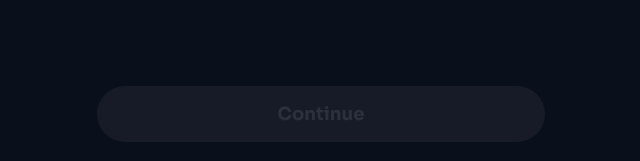
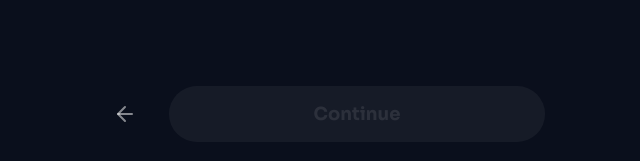
Before and after one commit to berrybrightson1/versery, a Next.js app: page / in a window 1280 px wide. Both pictures are taken after a click on the button "Enter Sanctuary". Shown: the part 523-684 px from the top of the page, without its empty margins (319-959 px from the left). Built offline with nearby package versions, Linux system fonts and the light colour scheme.

Commit message:
feat: add deep green success state and back buttons to onboarding

```diff
--- a/app/page.tsx
+++ b/app/page.tsx
@@ -28,7 +28,7 @@ const OnboardingScreen = () => {
     return <LandingPage onStart={() => setHasStarted(true)} />;
   }
 
-  return <OnboardingFlow onComplete={() => { }} />; // The flow updates the store directly
+  return <OnboardingFlow onComplete={() => { }} onBack={() => setHasStarted(false)} />; // The flow updates the store directly
 };
 
 export default function Dashboard() {
--- a/components/OnboardingFlow.tsx
+++ b/components/OnboardingFlow.tsx
@@ -11,9 +11,10 @@ import { useState } from "react";
 
 interface OnboardingFlowProps {
     onComplete: () => void;
+    onBack?: () => void;
 }
 
-export const OnboardingFlow = ({ onComplete }: OnboardingFlowProps) => {
+export const OnboardingFlow = ({ onComplete, onBack }: OnboardingFlowProps) => {
     const [step, setStep] = useState(0);
     const [name, setName] = useState("");
     const [church, setChurch] = useState("");
@@ -26,7 +27,11 @@ export const OnboardingFlow = ({ onComplete }: OnboardingFlowProps) => {
     };
 
     const handleBack = () => {
-        setStep(prev => prev - 1);
+        if (step === 0 && onBack) {
+            onBack();
+        } else {
+            setStep(prev => prev - 1);
+        }
     };
 
     const handleFinish = (isGuest = false) => {
@@ -98,8 +103,16 @@ export const OnboardingFlow = ({ onComplete }: OnboardingFlowProps) => {
                     exit={{ opacity: 0, x: -20 }}
                     className="text-center space-y-2"
                 >
-                    <div className="w-16 h-16 bg-white/5 rounded-2xl flex items-center justify-center mx-auto mb-6 border border-white/10">
-                        <currentStep.icon className="w-8 h-8 text-nova-gold" />
+                    <div className={cn(
+                        "w-16 h-16 rounded-2xl flex items-center justify-center mx-auto mb-6 border transition-colors duration-500",
+                        currentStep.id === 'confirm'
+                            ? "bg-emerald-900/80 border-emerald-500/50"
+                            : "bg-white/5 border-white/10"
+                    )}>
+                        <currentStep.icon className={cn(
+                            "w-8 h-8 transition-colors duration-500",
+                            currentStep.id === 'confirm' ? "text-emerald-400" : "text-nova-gold"
+                        )} />
                     </div>
                     <h2 className="text-3xl font-serif font-bold">{currentStep.title}</h2>
                     <p className="text-white/50">{currentStep.desc}</p>
@@ -172,6 +185,14 @@ export const OnboardingFlow = ({ onComplete }: OnboardingFlowProps) => {
                                 <button onClick={() => handleFinish(true)} className="w-full py-3 text-sm text-white/40 hover:text-white transition-colors">
                                     Skip & Enter as Guest
                                 </button>
+
+                                <button
+                                    onClick={handleBack}
+                                    className="flex items-center justify-center gap-2 w-full py-2 text-sm text-white/30 hover:text-white/50 transition-colors"
+                                >
+                                    <ArrowLeft className="w-4 h-4" />
+                                    Back to Setup
+                                </button>
                             </div>
                         </div>
                     )}
@@ -180,11 +201,15 @@ export const OnboardingFlow = ({ onComplete }: OnboardingFlowProps) => {
                 {/* Navigation Buttons */}
                 {step < 3 && (
                     <div className="flex gap-4 pt-4">
-                        {step > 0 && (
-                            <Button onClick={handleBack} variant="ghost" className="h-14 w-14 rounded-full p-0 text-white/50 hover:text-white hover:bg-white/10">
-                                <ArrowLeft className="w-6 h-6" />
-                            </Button>
-                        )}
+                        <Button
+                            onClick={handleBack}
+                            variant="ghost"
+                            className="h-14 w-14 rounded-full p-0 text-white/50 hover:text-white hover:bg-white/10"
+                            disabled={step === 0 && !onBack}
+                        >
+                            <ArrowLeft className="w-6 h-6" />
+                        </Button>
+
                         <Button
                             onClick={handleNext}
                             disabled={!currentStep.isValid}
```
